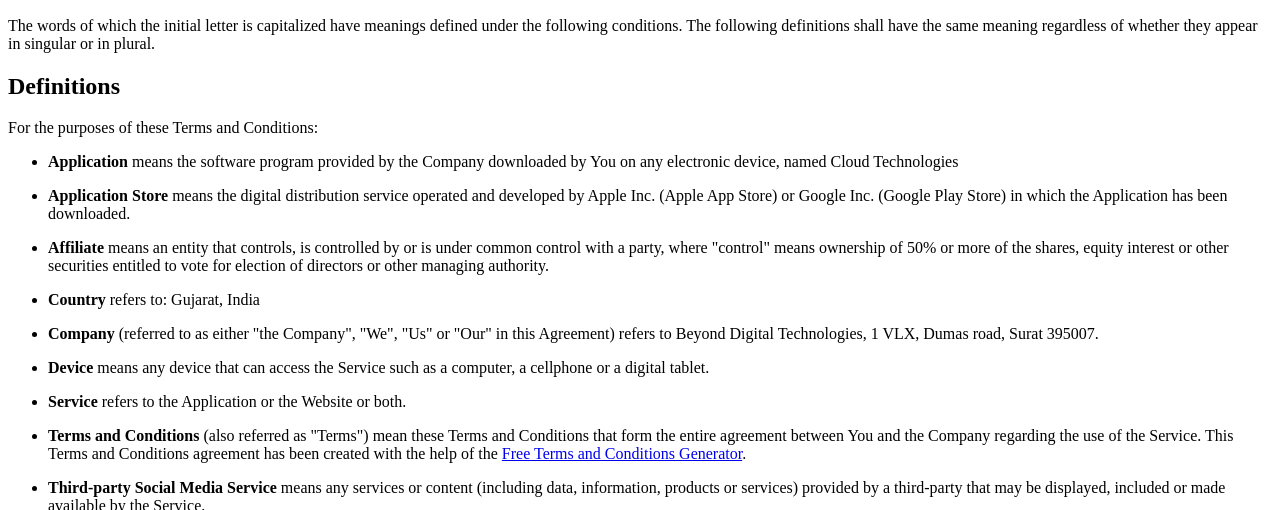
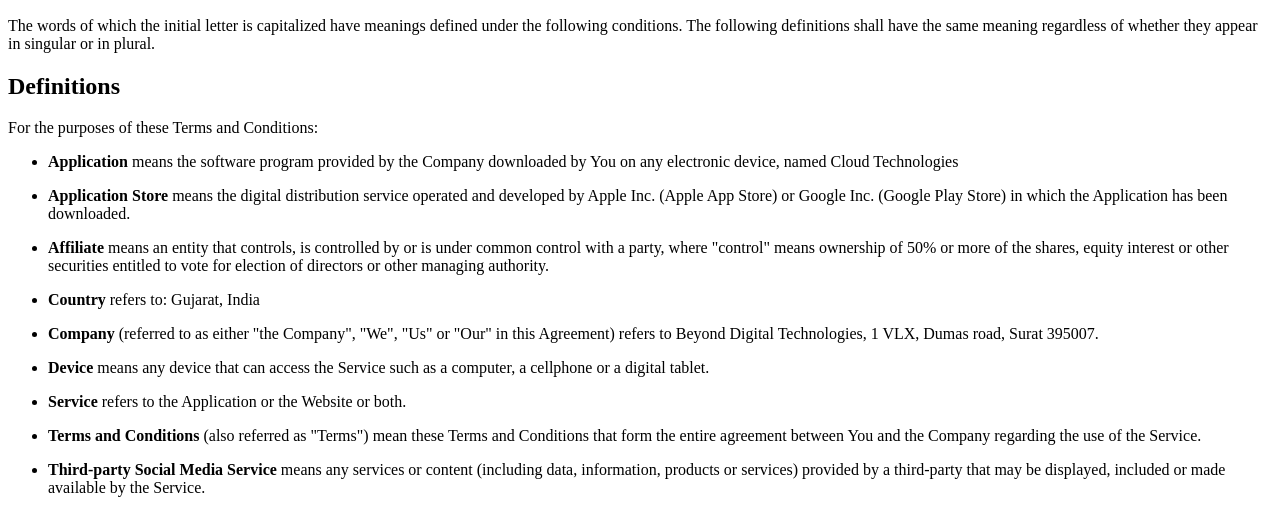
Before and after one commit to Psyborgs-git/terms-conditions, a plain HTML site: page index.html in a window 1280 px wide. Shown: the part 242-752 px from the top of the page. Drawn offline with Linux system fonts and the light colour scheme.

Commit message:
Update index.html

```diff
--- a/index.html
+++ b/index.html
@@ -38,7 +38,7 @@
 <p><strong>Service</strong> refers to the Application or the Website or both.</p>
 </li>
 <li>
-<p><strong>Terms and Conditions</strong> (also referred as &quot;Terms&quot;) mean these Terms and Conditions that form the entire agreement between You and the Company regarding the use of the Service. This Terms and Conditions agreement has been created with the help of the <a href="https://www.freeprivacypolicy.com/free-terms-and-conditions-generator/" target="_blank">Free Terms and Conditions Generator</a>.</p>
+<p><strong>Terms and Conditions</strong> (also referred as &quot;Terms&quot;) mean these Terms and Conditions that form the entire agreement between You and the Company regarding the use of the Service. </p>
 </li>
 <li>
 <p><strong>Third-party Social Media Service</strong> means any services or content (including data, information, products or services) provided by a third-party that may be displayed, included or made available by the Service.</p>
```
